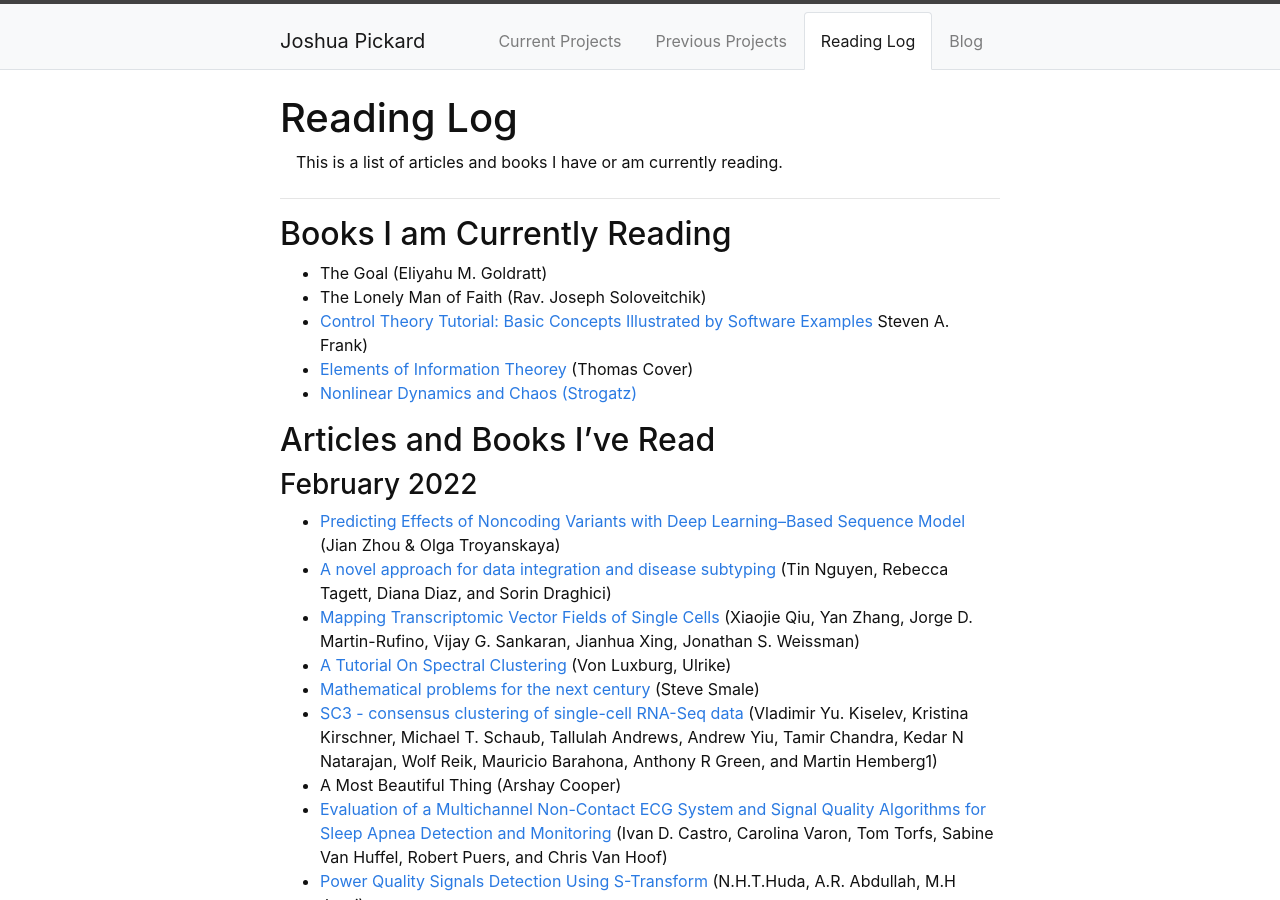
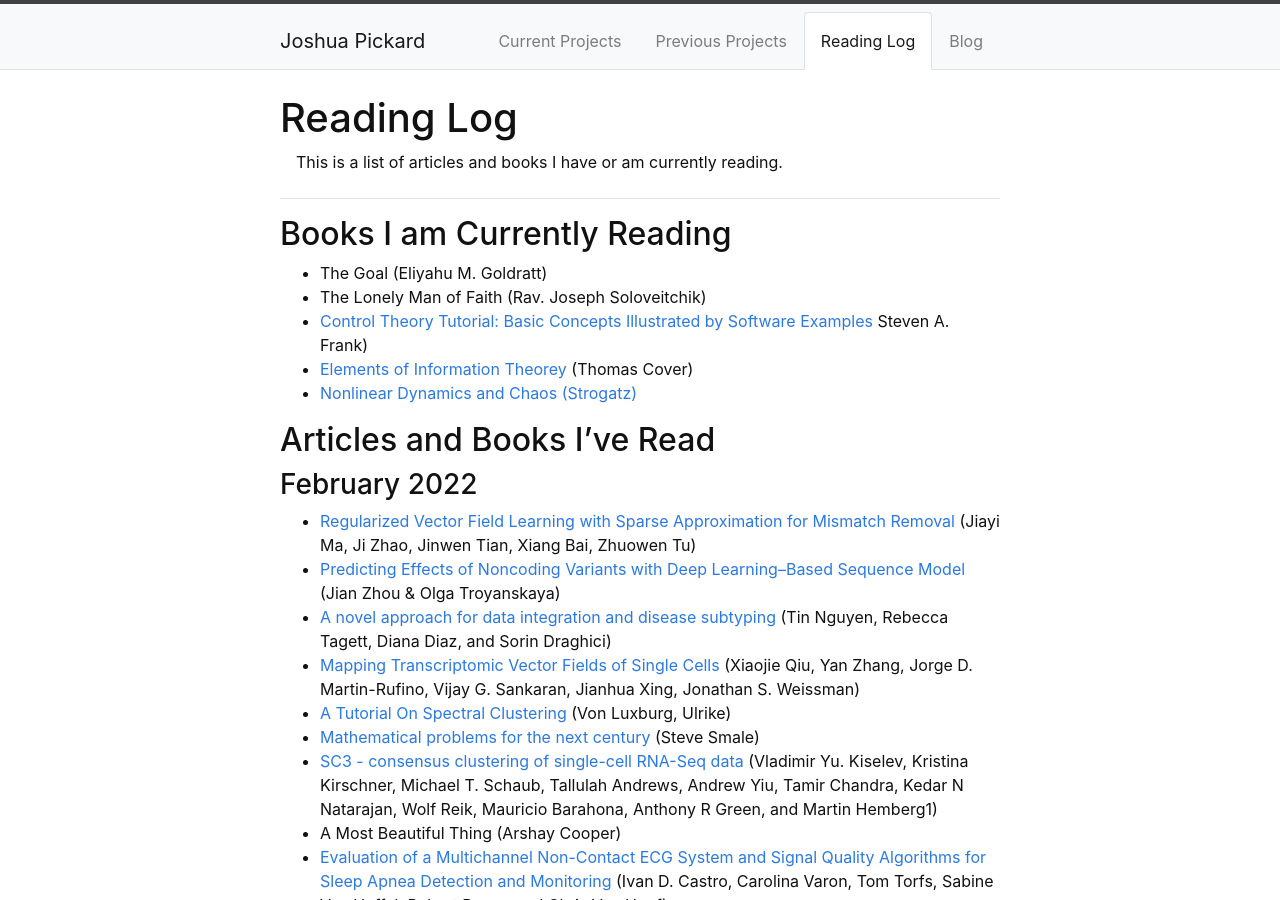
Before and after one commit to Jpickard1/jpickard1.github.io, a Jekyll site: the page built from content/3-Reading_Log.md, in a window 1280 px wide and 900 px high. Built offline with Jekyll 4.4.1, drawn with Linux system fonts in a browser that asks for light colours.

Commit message:
Update 3-Reading_Log.md

```diff
--- a/content/3-Reading_Log.md
+++ b/content/3-Reading_Log.md
@@ -15,6 +15,7 @@ description: >
 ## Articles and Books I've Read
 
 ### February 2022
+- [Regularized Vector Field Learning with Sparse Approximation for Mismatch Removal](https://drive.google.com/file/d/1w0k3jZtZhAORDLY96HFtEqbR64kp1W7g/view?usp=sharing) (Jiayi Ma, Ji Zhao, Jinwen Tian, Xiang Bai, Zhuowen Tu)
 - [Predicting Effects of Noncoding Variants with Deep Learning–Based Sequence Model](https://www.nature.com/articles/nmeth.3547) (Jian Zhou & Olga Troyanskaya)
 - [A novel approach for data integration and disease subtyping](https://drive.google.com/file/d/1JEy2Y7URtQnIm9eB8s9lOVQ3uAHZozFf/view?usp=sharing) (Tin Nguyen, Rebecca Tagett, Diana Diaz, and Sorin Draghici)
 - [Mapping Transcriptomic Vector Fields of Single Cells](https://drive.google.com/file/d/1qR7j10VyNu1TRD5uRdoI2D4RwwLJFfud/view?usp=sharing) (Xiaojie Qiu, Yan Zhang, Jorge D. Martin-Rufino, Vijay G. Sankaran, Jianhua Xing, Jonathan S. Weissman)
```
